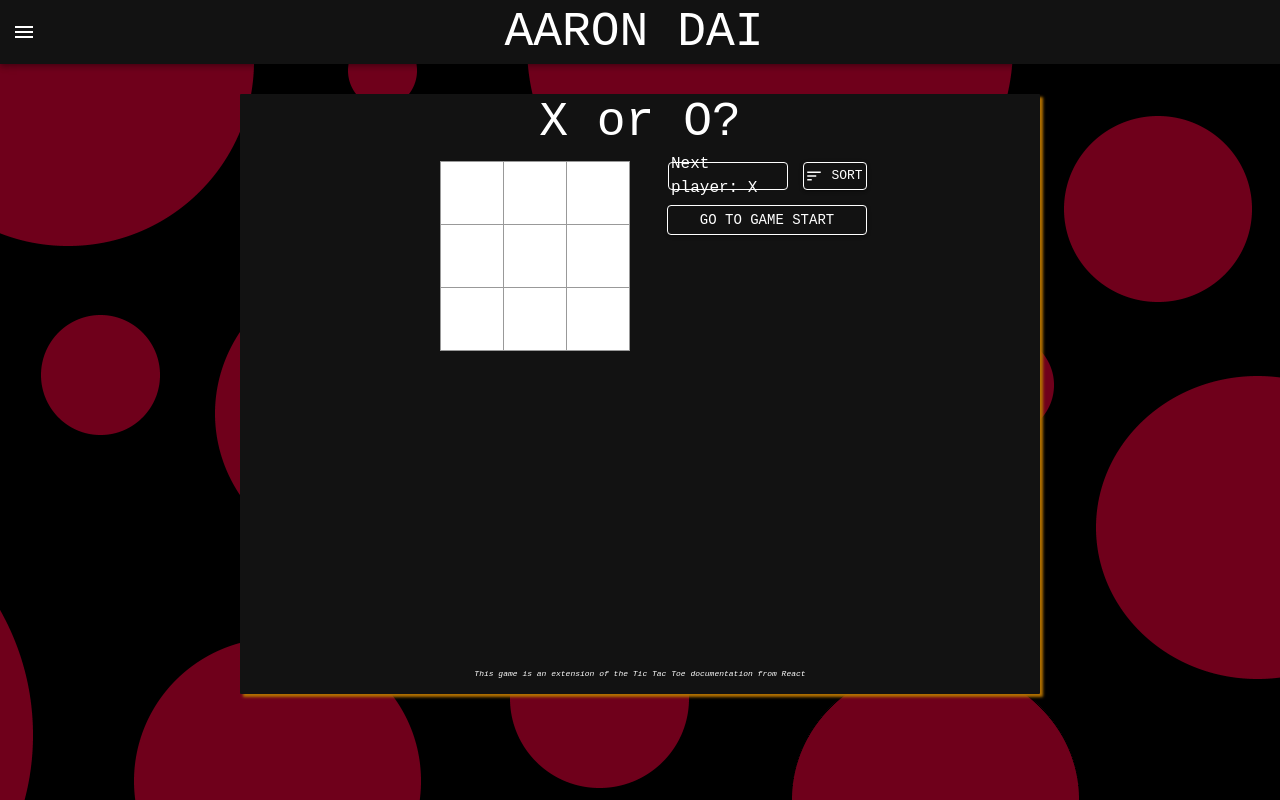
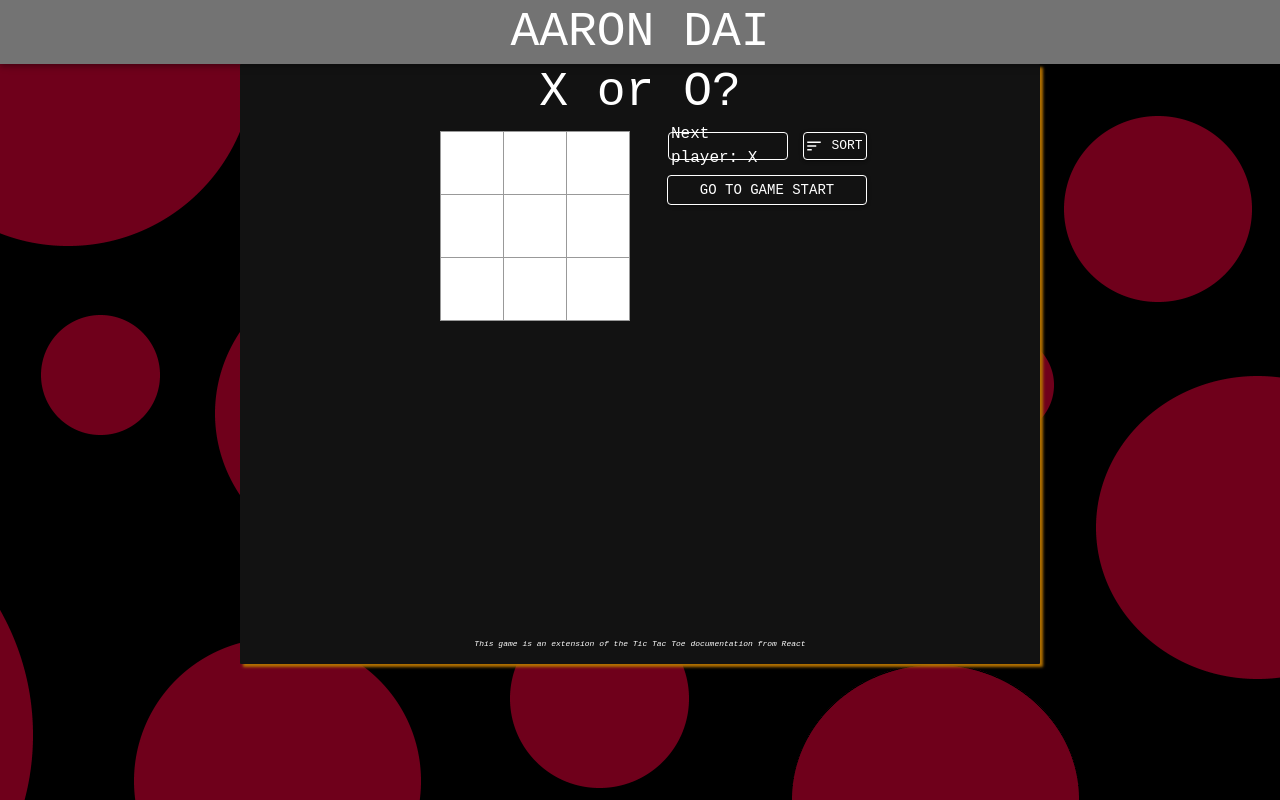
Before and after one commit to AaronDzf/AaronDzf.github.io, a React (Create React App) app: page /TicTacToe in a window 1280 px wide. Built offline with nearby package versions, Linux system fonts and the light colour scheme.

Commit message:
Fixed navbar to top and updated visuals & buttons

```diff
--- a/src/App.css
+++ b/src/App.css
@@ -43,6 +43,9 @@ section {
   align-items: center;
 }
 
+section#front {
+  margin-top: 84px;
+}
 
 a.icon:visited {
   color: inherit;
@@ -52,6 +55,7 @@ a.icon:visited {
   font-size: large;
   color:white;
   text-decoration: none;
+  width: 100%;
 }
 
 .Project-Title{
--- a/src/App.js
+++ b/src/App.js
@@ -52,7 +52,7 @@ function App () {
       <DrawerAppBar>
         <DrawerList/>
       </DrawerAppBar>
-        <Container maxWidth="l">
+        <Container maxWidth="l" sx={{marginTop:'64px'}}>
           <Box align="center" margin={'1%'}>
             <Routes>
               <Route path="/Development" element={<Home/>}/>
--- a/src/Severity_Predictor.js
+++ b/src/Severity_Predictor.js
@@ -16,7 +16,7 @@ pdfjs.GlobalWorkerOptions.workerSrc = `//unpkg.com/pdfjs-dist@${pdfjs.version}/b
 // pdfjs.GlobalWorkerOptions.workerSrc = `//cdnjs.cloudflare.com/ajax/libs/pdf.js/${pdfjs.version}/pdf.worker.js`;
 
 const Item = styled(Paper)(({ theme }) => ({
-    backgroundColor: theme.palette.primary.dark,
+    backgroundColor: theme.palette.primary.light,
     ...theme.typography.body2,
     padding: theme.spacing(2),
     color: theme.palette.text.primary,
--- a/src/components/mui.js
+++ b/src/components/mui.js
@@ -4,7 +4,7 @@ import {IconButton, Menu, MenuItem, Drawer} from '@mui/material/';
 import MenuIcon from '@mui/icons-material/Menu';
 import { NavigateBefore,NavigateNext } from '@mui/icons-material';
 import { createTheme, ThemeProvider } from '@mui/material/styles';
-import { isOptionGroup } from '@mui/base';
+import { ClickAwayListener, isOptionGroup } from '@mui/base';
 import { isDOMComponent } from 'react-dom/test-utils';
 import {Paper, styled} from '@mui/material'
 import { palette } from '@mui/system';
@@ -76,23 +76,14 @@ const [isOpen, setisOpen] = React.useState(false)
 
   return (
     <div>
-      <AppBar position="static">
-          <Toolbar sx={{display:'flex', justifyContent:"space-between"}}>
-            <IconButton
-              size="large"
-              edge="start"
-              color="inherit"
-              aria-label="menu"
-              id="basic-button"
-              position="absolute"
-              onClick={toggleDrawer(true)}
-            >
-              <MenuIcon />
-            </IconButton>
+      <AppBar position="fixed" top='0' sx={{minHeight:'64px'}}>
+          <Toolbar
+            sx={{":hover":{background:(theme) => theme.palette.primary.light, cursor: "pointer"}}}
+            onClick={toggleDrawer(true)}>
             <Drawer
               open={isOpen}
-                onClose={toggleDrawer(false)}
-              >
+              onClose={toggleDrawer(false)}>
+              <ClickAwayListener onClickAway={toggleDrawer(false)}>
                 <Box
                   role="presentation"
                   onClick={toggleDrawer(false)}
@@ -100,9 +91,9 @@ const [isOpen, setisOpen] = React.useState(false)
                 >
                   {children}
                 </Box>
+              </ClickAwayListener>
             </Drawer>
             <Typography variant="h3" style={{width:'100%', textAlign:'center'}}>AARON DAI</Typography>
-            <MenuIcon color='primary' sx={{margin:'12px'}}/>
           </Toolbar>
         </AppBar>
     </div>
--- a/src/index.js
+++ b/src/index.js
@@ -18,7 +18,7 @@ const siteTheme = createTheme({
     type: 'dark',
     primary: {
       main: '#121212',
-      dark: '#737373',
+      light: '#737373',
     },
     secondary: {
       main: '#ffa000',
```
Lines whose indentation alone changed are shown as unchanged.
